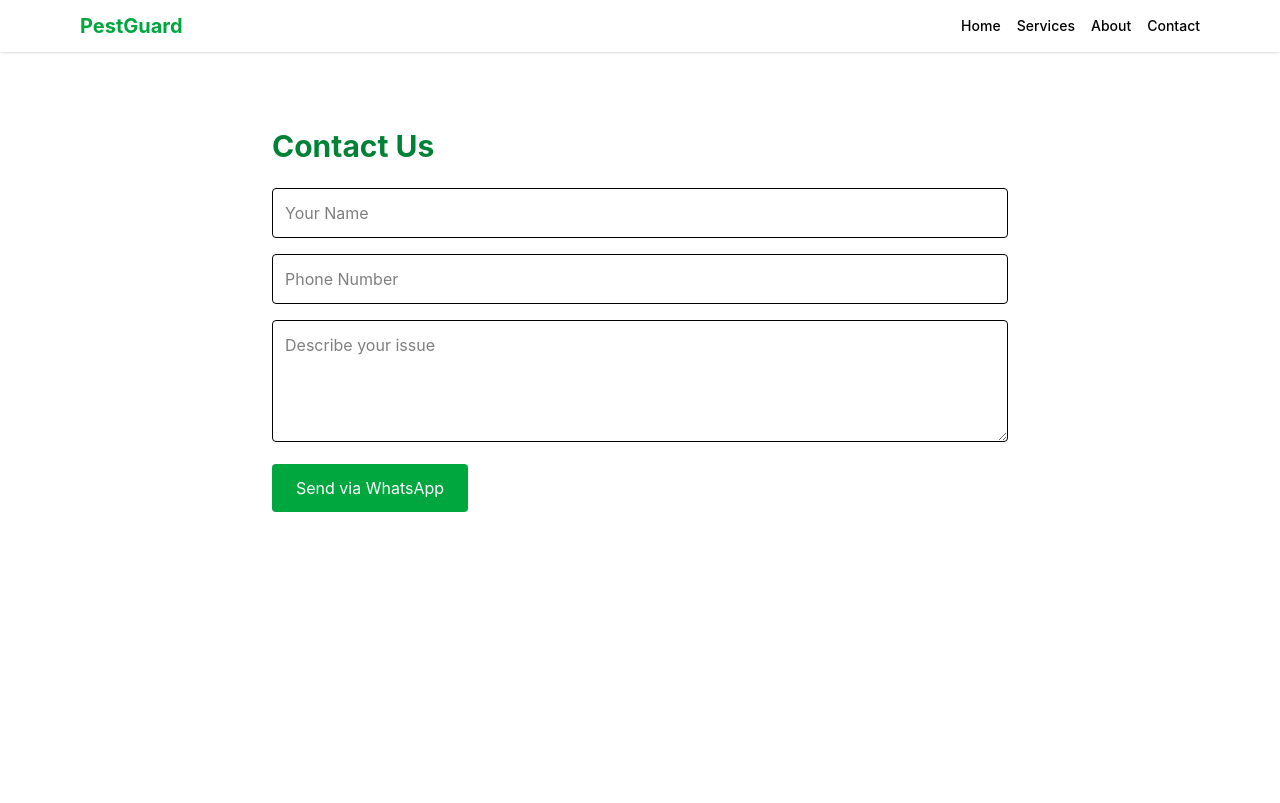
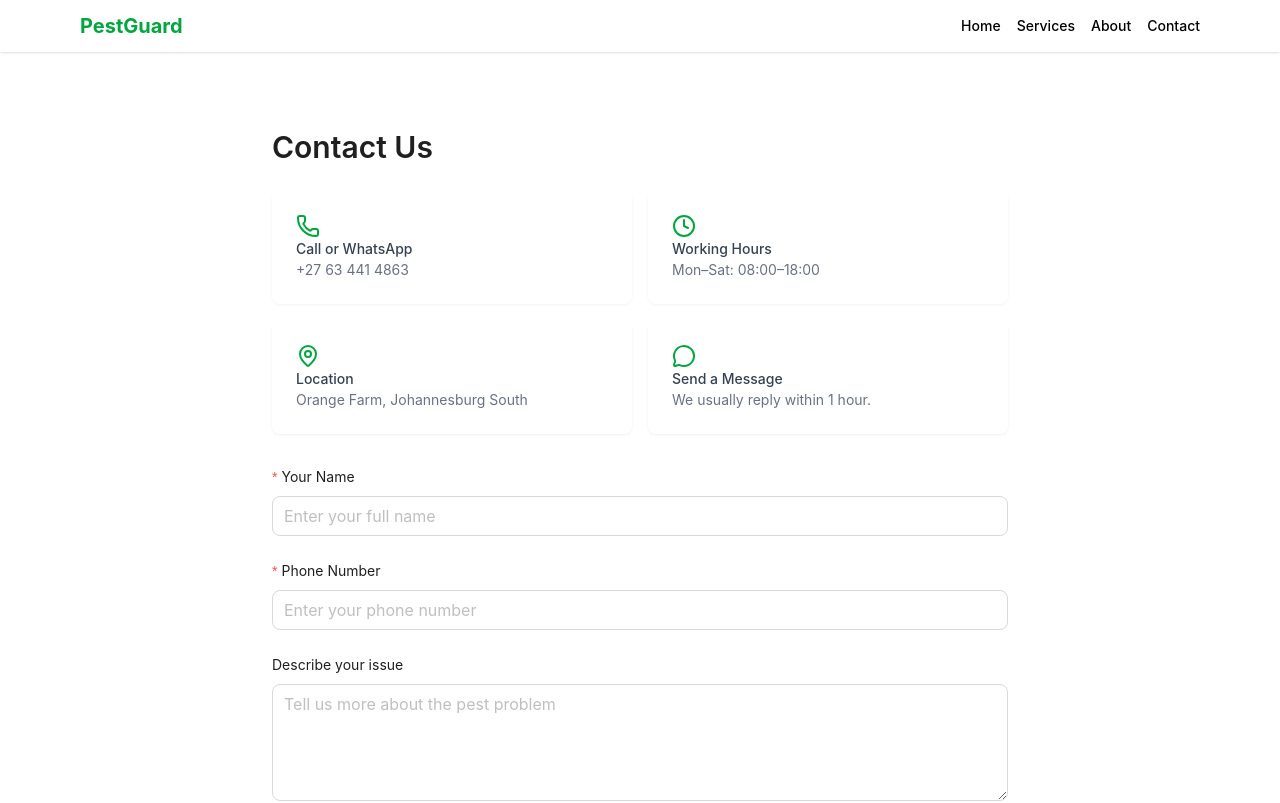
Before and after one commit to Ymffuture/Future_YMF, a React (Vite) app: page /contact in a window 1280 px wide. Shown: the top 803 px of the page. Built offline with nearby package versions, Linux system fonts and the light colour scheme.

Commit message:
Update Contact.jsx

```diff
--- a/src/pages/Contact.jsx
+++ b/src/pages/Contact.jsx
@@ -1,45 +1,94 @@
 import { useState } from 'react';
+import { Form, Input, Button, Typography, Card } from 'antd';
+import { Phone, Clock, MapPin, MessageCircle } from 'lucide-react';
+
+const { Title, Paragraph } = Typography;
 
 const Contact = () => {
   const [formData, setFormData] = useState({ name: '', phone: '', message: '' });
 
-  const handleSubmit = (e) => {
-    e.preventDefault();
+  const handleSubmit = () => {
     const whatsappURL = `https://wa.me/27634414863?text=Name:%20${formData.name}%0APhone:%20${formData.phone}%0AMessage:%20${formData.message}`;
     window.open(whatsappURL, '_blank');
   };
 
   return (
     <section className="max-w-3xl mx-auto py-16 px-4">
-      <h2 className="text-3xl font-bold mb-6 text-green-700">Contact Us</h2>
-      <form onSubmit={handleSubmit} className="space-y-4">
-        <input
-          className="w-full p-3 border rounded"
-          type="text"
-          placeholder="Your Name"
+      <Title level={2} className="text-green-700 !mb-6">Contact Us</Title>
+
+      {/* Additional Info */}
+      <div className="grid grid-cols-1 sm:grid-cols-2 gap-4 mb-8">
+        <Card bordered={false} className="flex items-start gap-4">
+          <Phone className="text-green-600" />
+          <div>
+            <p className="font-medium text-gray-700">Call or WhatsApp</p>
+            <p className="text-sm text-gray-500">+27 63 441 4863</p>
+          </div>
+        </Card>
+        <Card bordered={false} className="flex items-start gap-4">
+          <Clock className="text-green-600" />
+          <div>
+            <p className="font-medium text-gray-700">Working Hours</p>
+            <p className="text-sm text-gray-500">Mon–Sat: 08:00–18:00</p>
+          </div>
+        </Card>
+        <Card bordered={false} className="flex items-start gap-4">
+          <MapPin className="text-green-600" />
+          <div>
+            <p className="font-medium text-gray-700">Location</p>
+            <p className="text-sm text-gray-500">Orange Farm, Johannesburg South</p>
+          </div>
+        </Card>
+        <Card bordered={false} className="flex items-start gap-4">
+          <MessageCircle className="text-green-600" />
+          <div>
+            <p className="font-medium text-gray-700">Send a Message</p>
+            <p className="text-sm text-gray-500">We usually reply within 1 hour.</p>
+          </div>
+        </Card>
+      </div>
+
+      {/* WhatsApp Form */}
+      <Form layout="vertical" onFinish={handleSubmit}>
+        <Form.Item label="Your Name" required>
+          <Input
+            placeholder="Enter your full name"
             value={formData.name}
             onChange={(e) => setFormData({ ...formData, name: e.target.value })}
             required
+            size="large"
           />
-        <input
-          className="w-full p-3 border rounded"
+        </Form.Item>
+        <Form.Item label="Phone Number" required>
+          <Input
             type="tel"
-          placeholder="Phone Number"
+            placeholder="Enter your phone number"
             value={formData.phone}
             onChange={(e) => setFormData({ ...formData, phone: e.target.value })}
             required
+            size="large"
           />
-        <textarea
-          className="w-full p-3 border rounded"
-          rows="4"
-          placeholder="Describe your issue"
+        </Form.Item>
+        <Form.Item label="Describe your issue">
+          <Input.TextArea
+            rows={4}
+            placeholder="Tell us more about the pest problem"
             value={formData.message}
             onChange={(e) => setFormData({ ...formData, message: e.target.value })}
-        ></textarea>
-        <button type="submit" className="bg-green-600 text-white px-6 py-3 rounded hover:bg-green-700">
+            size="large"
+          />
+        </Form.Item>
+        <Form.Item>
+          <Button
+            type="primary"
+            htmlType="submit"
+            className="bg-green-600 hover:bg-green-700 text-white"
+            size="large"
+          >
             Send via WhatsApp
-        </button>
-      </form>
+          </Button>
+        </Form.Item>
+      </Form>
     </section>
   );
 };
```
Lines whose indentation alone changed are shown as unchanged.
